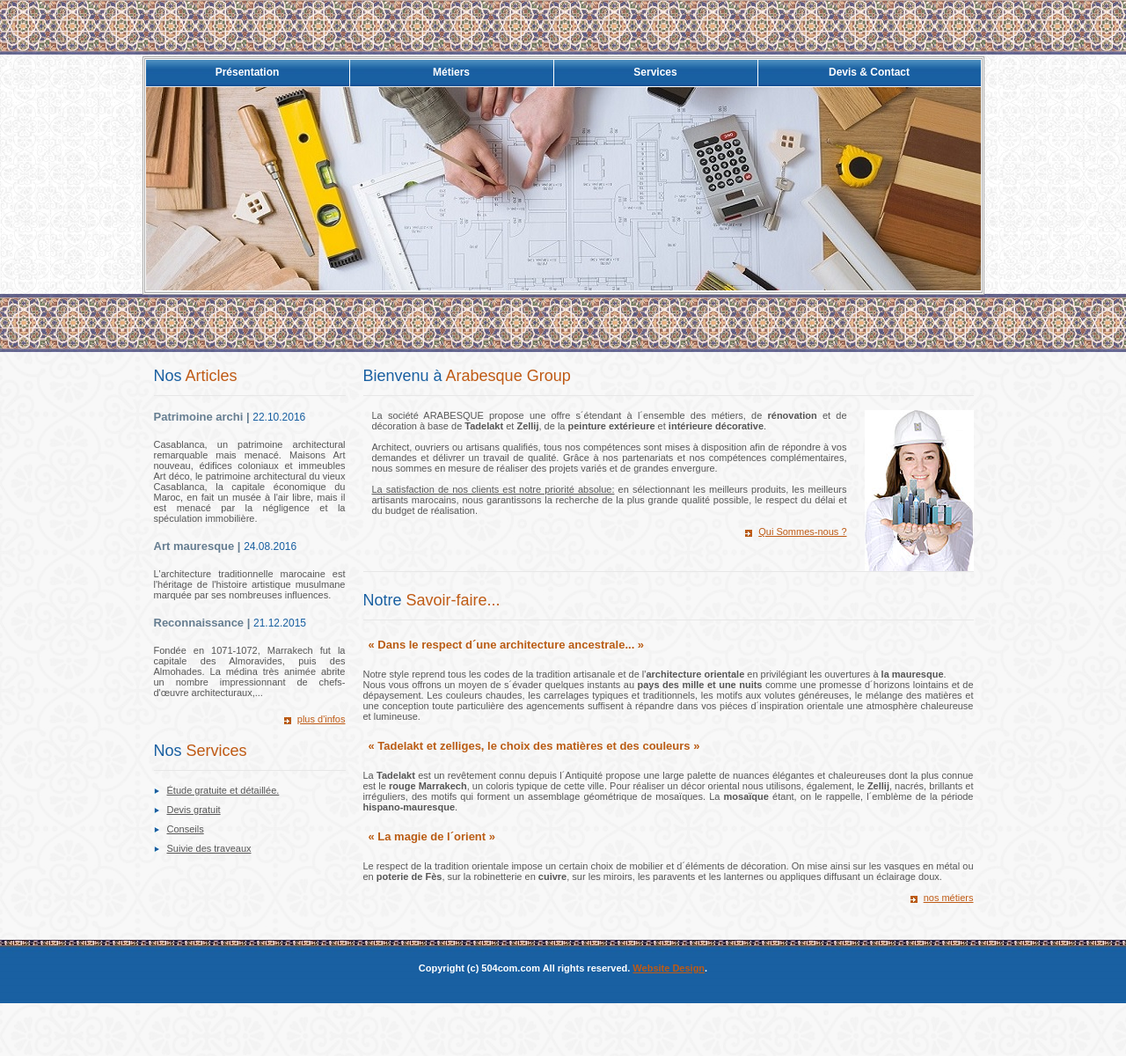
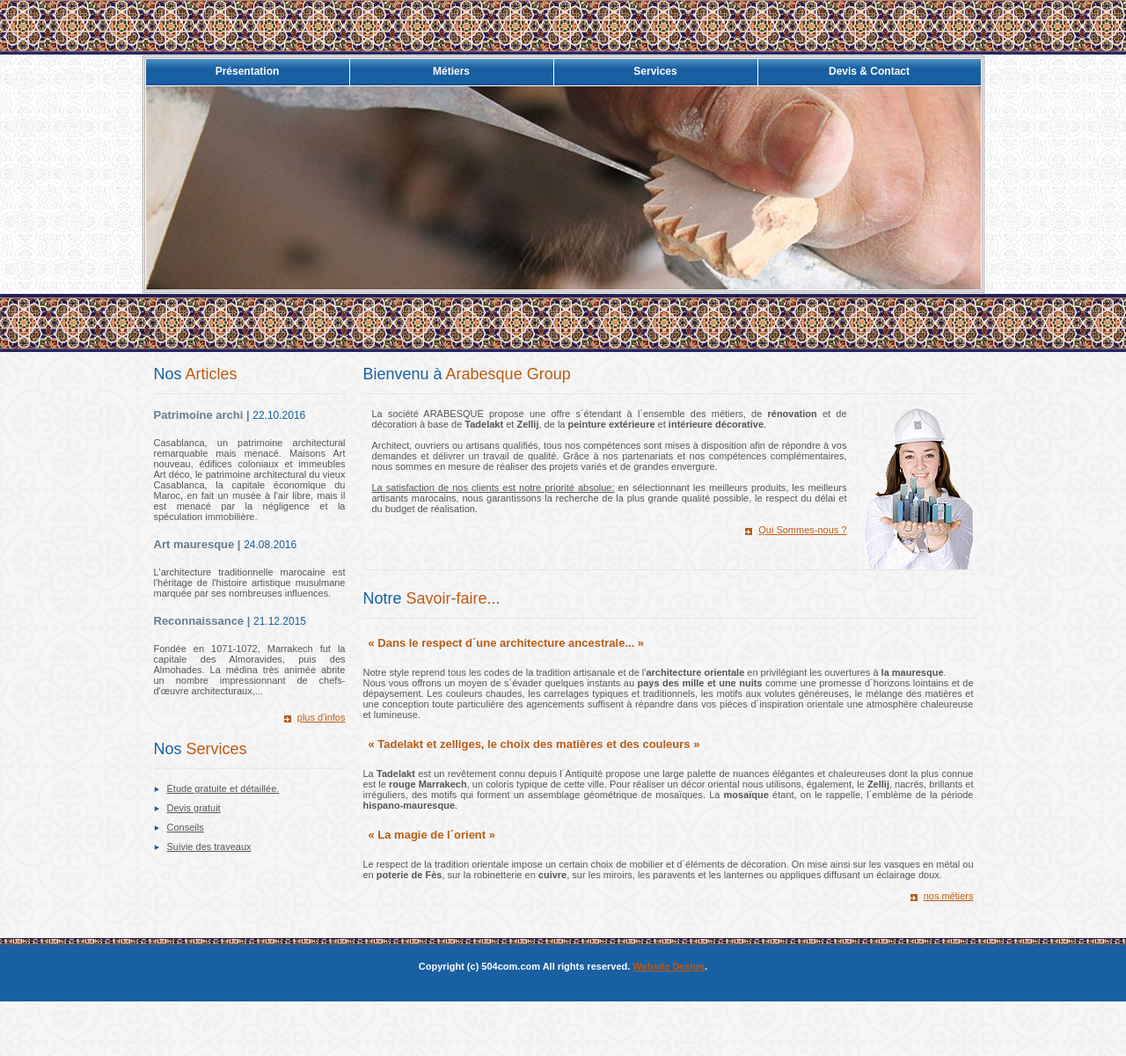
Before and after one commit to 504com/arabesque, a PHP site: page /index.php in a window 1280 px wide. Shown: the whole page at 88% size. Run offline with PHP 8.4, Linux system fonts and the light colour scheme; some libraries are stand-ins or nearby versions.

Commit message:
banner with PS

```diff
--- a/header.php
+++ b/header.php
@@ -15,7 +15,7 @@
 <div id="main">
 <div id="container">
     <div class="headerzone">
-       <div class="logozone"> <a href="#"><img src="images/logo.jpg" alt="" border="0" /></a> </div>
+        <!--  <div class="logozone"> <a href="#"><img src="images/logo.jpg" alt="" border="0" /></a> </div>-->
           <div class="clear"></div>
       </div>
       <div class="clear"></div>
@@ -29,7 +29,7 @@
           <div class="clear"></div>
       </div>
       <div class="clear"></div>
-    <div class="banner"><img id="banner" src="images/banner_02.jpg" alt="" /></div>
+      <div class="banner"><img id="banner" src="images/banner_03.jpg" alt="" /></div>
       <div class="clear"></div>
       <div class="workzone">
           <div  class="workzone-left">
--- a/index.php
+++ b/index.php
@@ -5,7 +5,7 @@
                   <div>
                       <h1>Bienvenu &agrave;     <span class="redheading">Arabesque Group</span></h1>
                   </div>
-                  <div class="welcomezone"> <img src="images/welcome-img.jpg" alt="" class="welcomeimg" />
+                  <div class="welcomezone"> <img src="images/welcome-img.png" alt="" class="welcomeimg" />
                       La soci&eacute;t&eacute; ARABESQUE propose une offre s&acute;&eacute;tendant &agrave; l&acute;ensemble des m&eacute;tiers, de <strong>r&eacute;novation</strong> et de d&eacute;coration &agrave; base de <strong>Tadelakt</strong> et <strong>Zellij</strong>, de la <strong>peinture ext&eacute;rieure</strong> et <strong>int&eacute;rieure d&eacute;corative</strong>.<br />
                       <br />
                       Architect, ouvriers ou artisans qualifi&eacute;s, tous nos comp&eacute;tences sont mises &agrave; disposition afin de r&eacute;pondre &agrave; vos demandes et d&eacute;livrer un travail de qualit&eacute;.
--- a/peinture.php
+++ b/peinture.php
@@ -143,4 +143,5 @@
                 <td><div class="more" align="left"><a href="services.php#metier">nos m&eacute;tiers</a></div></td>
             </tr>
         </table>
+    </div>
 <?php include "footer.php" ?>
--- a/services.php
+++ b/services.php
@@ -85,8 +85,7 @@
               <div class="clear"></div>
             </div>
           </div>
-        </div>
+      </div>
         <div class="clear"></div>
       </div>
-    </div>
 <?php include "footer.php" ?>
--- a/stylesheet/style.css
+++ b/stylesheet/style.css
@@ -3,7 +3,7 @@
 body {
 	font:11px Arial, Helvetica, sans-seri;
 	color:#565656;
-	background:#F5F5F5 url(../images/bg1.png) left top repeat-x;
+	background:#f3f3f3 url(../images/bg1.png) left top repeat-x;
 	margin:0px;
 	padding:0px;
 
@@ -11,7 +11,7 @@ body {
 
 #container {
 	width:951px;
-	margin:64px auto;
+	margin:63px auto;
 	/* background-color: #FFFAFA; */
 	background-color: #ffffff;
 	border: double;
@@ -21,7 +21,7 @@ body {
 #main:after {
 	background: url(../images/fond/fond_1.png) repeat;
 	content: "";
-	top: 0px;
+	top: 400px;
 	left: 0px;
 	bottom: -400px;
 	right: 0px;
@@ -95,7 +95,7 @@ body {
 
 .banner {
 	height:232px;
-	border-bottom:1px solid #E7E7E7;
+	border-bottom:0px solid #E7E7E7;
 	text-align: center;
 }
 
@@ -107,7 +107,7 @@ body {
 
 .workzone2 {
 	width:930px;float:left;
-	padding:30px 10px 30px 10px;
+	padding:100px 10px 30px 10px;
 	text-align:justify;
 }
 
```
Also changed, not shown: images/banner_01.jpg (deleted), images/banner_03.jpg, images/welcome-img - Copie.jpg (renamed from images/welcome-img.jpg), images/welcome-img.png (added), 1 other file. Lines whose indentation alone changed are shown as unchanged.
